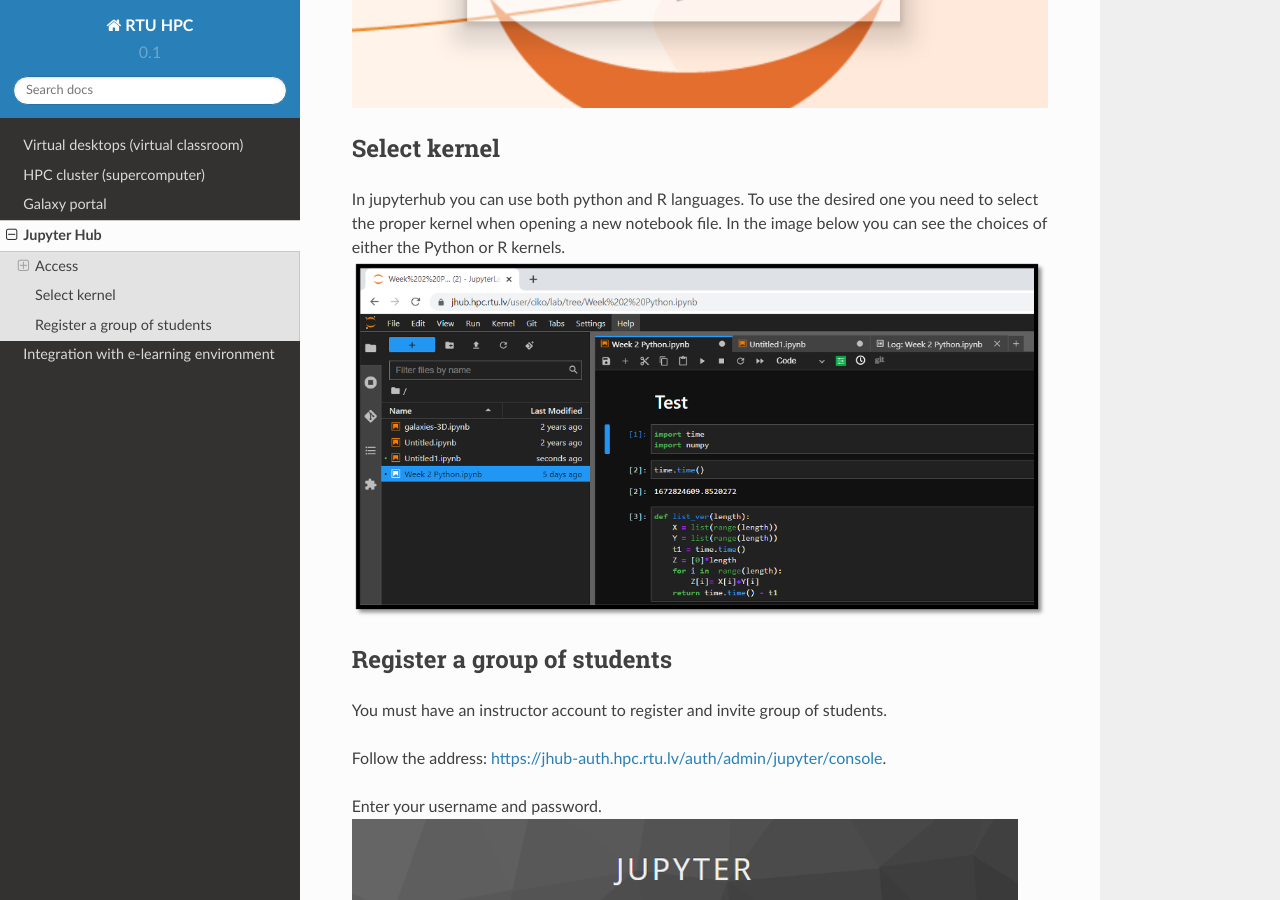
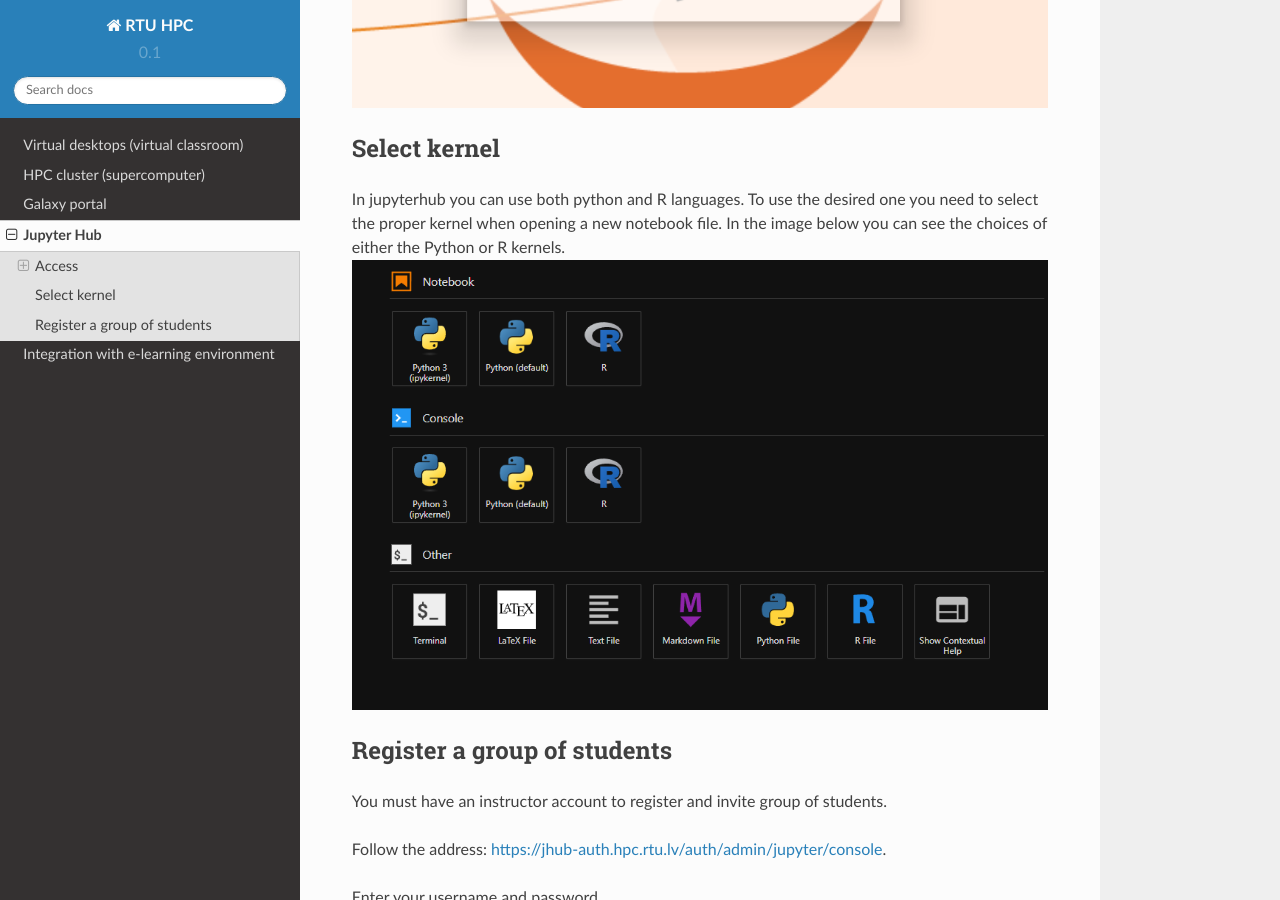
Before and after one commit to rtuhpc/hpc-platform, a Sphinx documentation site: the page built from doc/02_jupyter_hub.md, in a window 1280 px wide and 900 px high, scrolled down 1488 px. Built offline with Sphinx 7.4.7 and the Read the Docs theme 2.0.0, drawn with Linux system fonts in a browser that asks for light colours.

Commit message:
Update 02_jupyter_hub.md

```diff
--- a/doc/02_jupyter_hub.md
+++ b/doc/02_jupyter_hub.md
@@ -22,7 +22,7 @@
 ## Select kernel
 
 In jupyterhub you can use both python and R languages. To use the desired one you need to select the proper kernel when opening a new notebook file. In the image below you can see the choices of either the Python or R kernels.
-![](./images/jupyter_interface.png)
+![](./images/jupyter_kernel.png)
 
 ## Register a group of students
 
```
